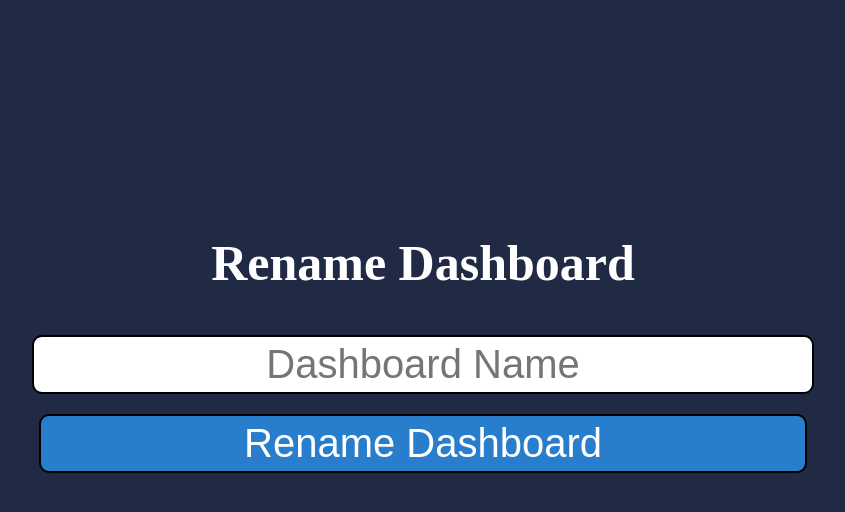
After one commit to PenPen7531/ISSP-Triumf-435, a Flask app: page /dashboard/rename/1 in a window 1280 px wide. The commit adds this page. Shown: the top 512 px of the page, without its empty margins (217-1062 px from the left). Run offline with Flask 2, Linux system fonts and the light colour scheme; the visitor is signed in with stand-in values (Sample User, id 1).

Commit message:
add route to rename dashboards

```diff
--- a/app/static/css/dash-home.css
+++ b/app/static/css/dash-home.css
@@ -62,7 +62,7 @@ html {
     text-align: center;
 }
 
-#dash-change, #delete{
+#dash-change, #delete, #rename{
     text-decoration: None;
     color: black;
     background-color: white;
@@ -164,7 +164,7 @@ html {
     #dash-change{
         width: 20vw;
     }
-    #delete{
+    #delete, #monitor, #rename{
         width: 20vw;
     }
 }
@@ -181,7 +181,7 @@ html {
         width: 20vw;
         font-size: 14px;
     }
-    #delete{
+    #delete, #monitor, #rename{
         width: 20vw;
         font-size: 14px;
     }
--- a/app/templates/public/edit_dash.html
+++ b/app/templates/public/edit_dash.html
@@ -12,6 +12,7 @@
         <div class="flex-right"><a href="/" id="logout">Logout</a></div>
         <div class="flex-right"><a href="/dashboard" id="dash-change">Change Dashboard</a></div>
         <div class="flex-right"><a href="/dashboard/delete/{{dashboard_name}}" id="delete" onclick="return confirm('Are you sure you want to delete this dashboard?')">Delete Dashboard</a></div>
+        <div class="flex-right"><a href="/dashboard/rename/{{dashboard_name}}" id="rename">Rename Dashboard</a></div>
         <div class="flex-right"><a href="/monitor/{{dashboard_name}}" id="monitor">Monitor PVs</a></div>
     </div>
     <div class="flex-mid">
--- /dev/null
+++ b/app/templates/public/rename.html
@@ -0,0 +1,23 @@
+<!DOCTYPE html>
+<html lang="en">
+<head>
+    <meta charset="UTF-8">
+    <meta http-equiv="X-UA-Compatible" content="IE=edge">
+    <meta name="viewport" content="width=device-width, initial-scale=1.0">
+    <title>Rename Dashboard</title>
+    <link rel="stylesheet" href="{{ url_for('static', filename='css/create.css') }}">
+    <!-- <script src="../../static/js/create.js"></script> -->
+</head>
+<body>
+    <div class="flex-mid">
+        <h1>Rename Dashboard</h1>
+        <form method="POST" id="create-dash">
+            <input type="text" name="rename" placeholder="Dashboard Name" id="dash-input">
+            <div class="login-btns">
+                <input type = "submit" value = "Rename Dashboard" id="input-btn"/>
+            </div>
+        </form>
+        <!-- <button onclick="addPV()">Create Dashboard</button> -->
+    </div>
+</body>
+</html>
--- a/app/views.py
+++ b/app/views.py
@@ -83,6 +83,25 @@ def delete_dash(dash_name):
         if os.path.exists(dash_file):
             os.remove(dash_file)
             return redirect ("/dashboard")
+
+
+@app.route("/dashboard/rename/<dname>", methods=['GET', 'POST'])
+def rename_dash(dname):
+    """
+    Rename Dashboard
+
+    Use OS import to rename JSON file of dashboard.
+    """
+    if session['user']:
+        if request.method == 'GET':
+            return render_template('/public/rename.html')
+        if request.method == 'POST':
+            dash_file = os.path.join("dashboard_files", f"{dname}.json")
+            rename = request.form.get('rename')
+            new_name = os.path.join("dashboard_files", f'{rename}.json')
+            if os.path.exists(dash_file):
+                os.rename(dash_file, new_name)
+                return redirect ('/dashboard')
 
 
 @app.route("/dashboard", methods=["GET", "POST"])
```
